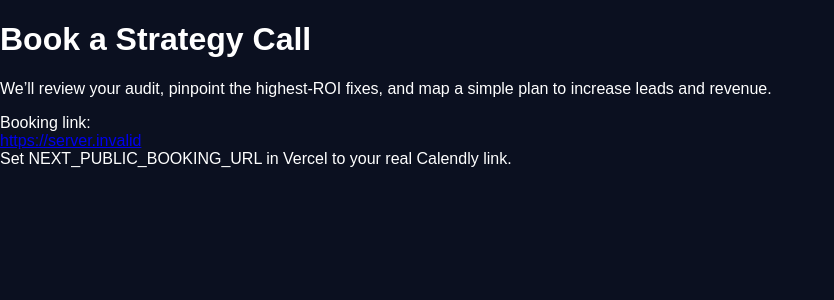
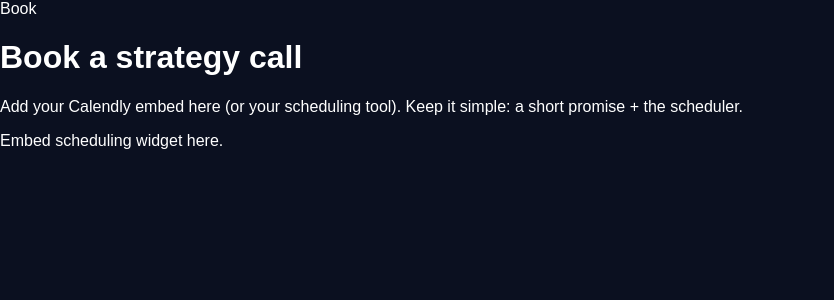
Before and after one commit to realedigitalventures-agency/reale-digital-revenue, a Next.js app: page /book in a window 1280 px wide. Shown: the top 300 px of the page, without its empty margins (0-834 px from the left). Built offline with nearby package versions, Linux system fonts and the light colour scheme; no server answers.

Commit message:
Update page.tsx

```diff
--- a/app/book/page.tsx
+++ b/app/book/page.tsx
@@ -1,31 +1,21 @@
-import { Container } from "@/components/ui";
+// app/book/page.tsx
+import { Container, Badge } from "@/components/ui";
 
-export const metadata = {
-  title: "Book a strategy call",
-  description: "Book a strategy call to review your audit and next steps."
-};
+export default function BookPage() {
+  return (
+    <main className="py-14 md:py-20">
+      <Container>
+        <Badge>Book</Badge>
+        <h1 className="text-4xl md:text-5xl font-bold mt-4">Book a strategy call</h1>
+        <p className="text-muted text-lg max-w-3xl mt-3">
+          Add your Calendly embed here (or your scheduling tool). Keep it simple: a short promise + the scheduler.
+        </p>
 
-export default function Book() {
-  const bookingUrl = process.env.NEXT_PUBLIC_BOOKING_URL || "https://calendly.com/your-link-here";
-
-  return (
-    <main className="py-14">
-      <Container>
-        <div className="mx-auto max-w-3xl rounded-3xl border border-border/60 bg-panel/25 p-8 md:p-10">
-          <h1 className="text-3xl font-semibold">Book a Strategy Call</h1>
-          <p className="mt-3 text-muted">
-            We’ll review your audit, pinpoint the highest-ROI fixes, and map a simple plan to increase leads and revenue.
+        <div className="rounded-2xl border border-border/60 bg-panel/40 p-6 mt-8">
+          <p className="text-muted">
+            {/* Replace this with your embed */}
+            Embed scheduling widget here.
           </p>
-
-          <div className="mt-6 rounded-2xl border border-border/60 bg-bg/30 p-5">
-            <div className="text-sm text-muted">Booking link:</div>
-            <a className="mt-2 block break-all text-brand-blue hover:underline" href={bookingUrl} target="_blank" rel="noreferrer">
-              {bookingUrl}
-            </a>
-            <div className="mt-3 text-sm text-muted">
-              Set NEXT_PUBLIC_BOOKING_URL in Vercel to your real Calendly link.
-            </div>
-          </div>
         </div>
       </Container>
     </main>
```
